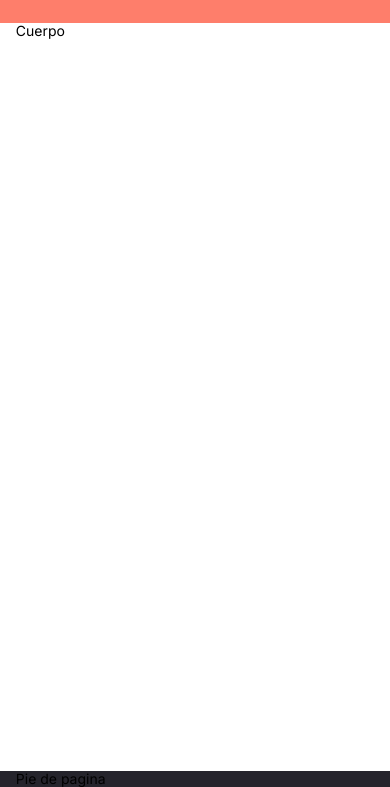
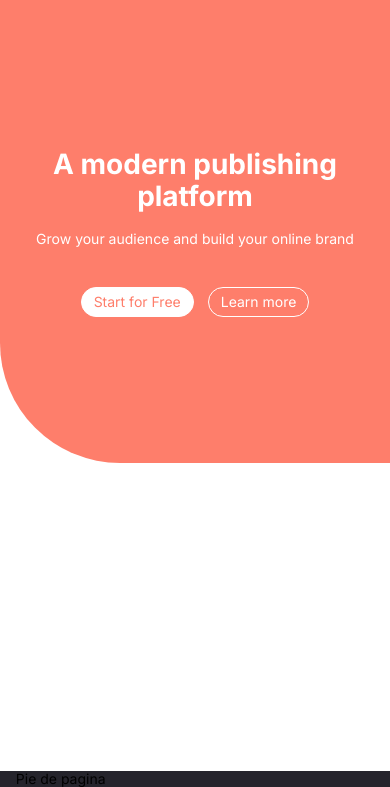
Before and after one commit to BIT-Desarrollo-Web-MEAN-Stack-2025-1/Blogr, a plain HTML site: page index.html in a window 390 px wide. Shown: the part 57-844 px from the top of the page. Drawn offline with Linux system fonts and the light colour scheme.

Commit message:
[+] RWD: Mobile First Section Call to action

```diff
--- a/css/main.css
+++ b/css/main.css
@@ -116,6 +116,26 @@ body {
     height: 100vh;
 }
 
+/** Main: Section Call to Action */
+.section-call-to-action {
+    background: var(--Coral-Reef);
+    display: flex;
+    height: 44rem;
+    border-radius: 0 0 0 12rem;
+    justify-content: center;
+    align-items: center;
+    text-align: center;
+    color: white;
+}
+
+.buttons {
+    display: flex;
+    justify-content: center;
+    align-items: center;
+    gap: 1.4rem;
+    margin: 4rem 0;
+}
+
 /** Footer */
 .footer {
     background-color: var(--Dark-Gunmetal);
--- a/index.html
+++ b/index.html
@@ -52,9 +52,20 @@
             </div>
         </header>
         <main class="main">
-            <div class="container">
-                Cuerpo
-            </div>
+            <!-- Seccion Principal -->
+            <section class="section-call-to-action section">
+                <div class="container">
+                    <div class="content-call-to-action">
+                        <h1>A modern publishing platform</h1>
+                        <p>Grow your audience and build your online brand</p>
+                        <div class="buttons">
+                            <a href="#" class="btn btn-primary">Start for Free</a>
+                            <a href="#" class="btn btn-outline-primary">Learn more</a>
+                        </div>
+                    </div>
+                </div>
+            </section>
+
         </main>
         <footer class="footer">
             <div class="container">
```
